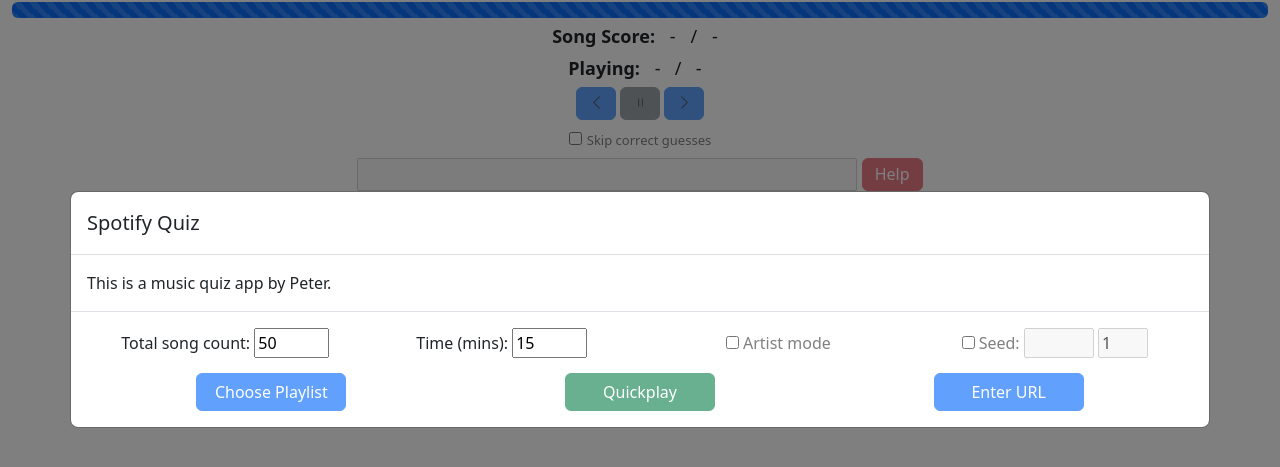
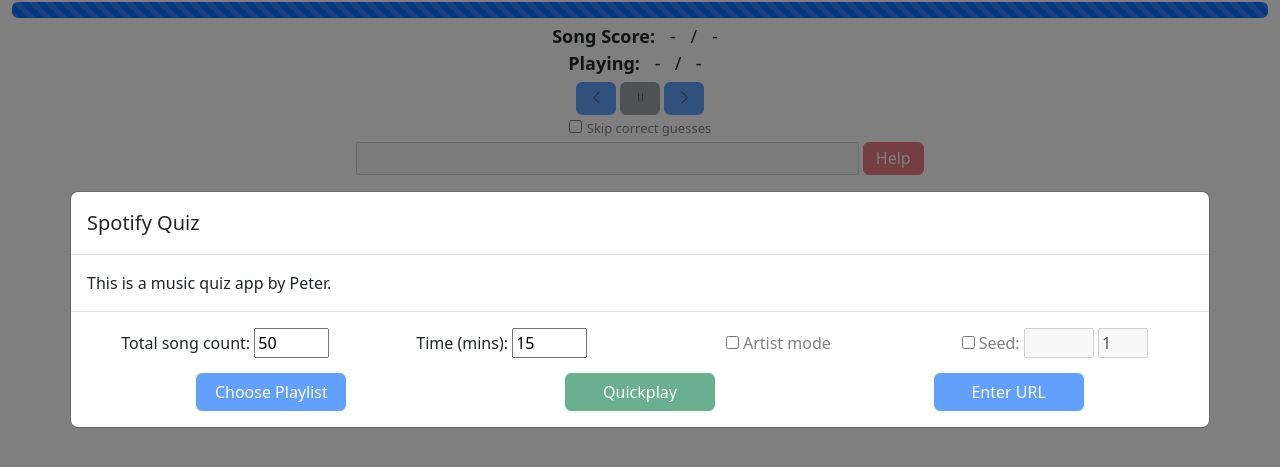
Before and after one commit to pcprince/music-quiz, a website: page play.html in a window 1280 px wide. Shown: the part 91-558 px from the top of the page. Drawn offline with nearby package versions, Linux system fonts and the light colour scheme.

Commit message:
Rework spacing

```diff
--- a/js/songClips.js
+++ b/js/songClips.js
@@ -299,10 +299,8 @@
 
         const clipCol = document.createElement('div');
         clipCol.classList.add('col');
-        clipCol.style.paddingLeft = '10%';
 
         const playClipButton = document.createElement('button');
-        // playClipButton.textContent = `Play ${index + 1}`;
         playClipButton.innerHTML = '<img class="button-icon" src="./images/play-fill.svg" alt="Bootstrap">';
         playClipButton.classList.add('playback-button', 'btn', 'btn-secondary', 'play-clip-button');
         playClipButton.id = `play-clip-button${index}`;
--- a/play.html
+++ b/play.html
@@ -224,7 +224,7 @@
             </div>
         </div>
 
-        <div class="row" style="margin-top: 5px;">
+        <div class="row">
             <div class="col" style="text-align: center;">
                 <span class="playing-span" style="font-weight: bold;">Playing: </span>
                 <span id="clip-number-span" class="playing-span" style="width: 26px; display: inline-block; text-align: center;">-</span>
@@ -252,20 +252,20 @@
             </div>
         </div>
 
-        <div class="row" style="margin-top: 7px;">
+        <div class="row">
             <div class="col" style="text-align: center;">
                 <input type="checkbox" id="skip-guessed-checkbox"><label id="skip-guessed-checkbox-label" for="skip-guessed-checkbox" style="margin-left: 5px; color: grey; font-size: small;">Skip correct guesses</label>
             </div>
         </div>
 
-        <div class="row" style="margin-top: 7px;">
+        <div class="row" style="margin-top: 3px;">
             <div class="col" style="text-align: center;">
-                <input id="guess-input" style="width: 500px; font-size: large;" disabled>
+                <input id="guess-input" style="width: 40%; font-size: large;" disabled>
                 <button class="btn btn-danger" id="help-button" disabled style="height: 33px; padding-top: 3px; vertical-align: top;">Help</button>
             </div>
         </div>
 
-        <div class="row" style="margin-top: 7px;" id="song-ui-container"></div>
+        <div class="row" style="margin-top: 7px; padding-left: 20px; padding-right: 20px;" id="song-ui-container"></div>
 
     </div>
 
```
